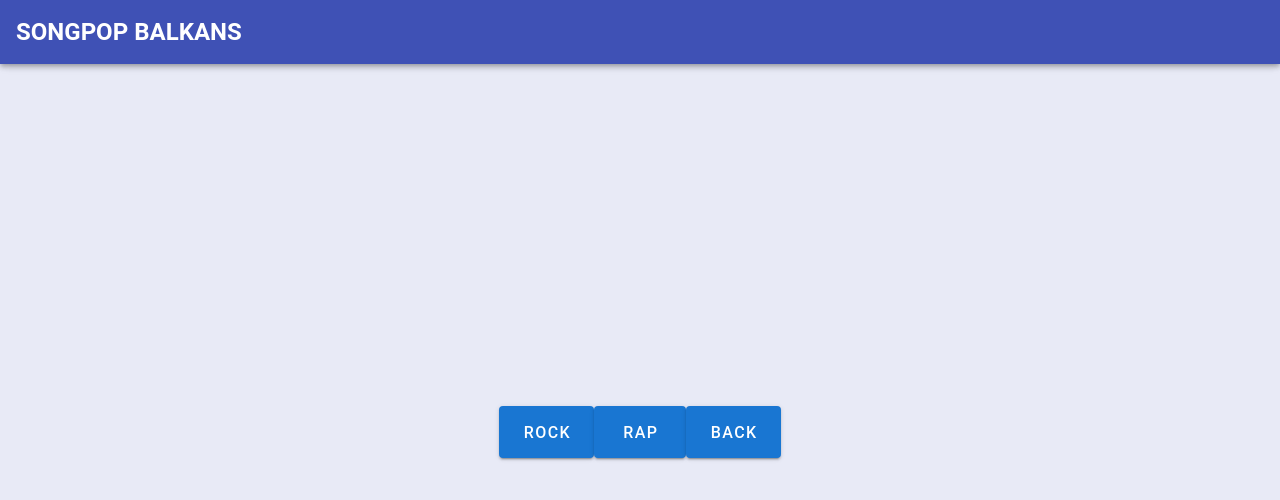
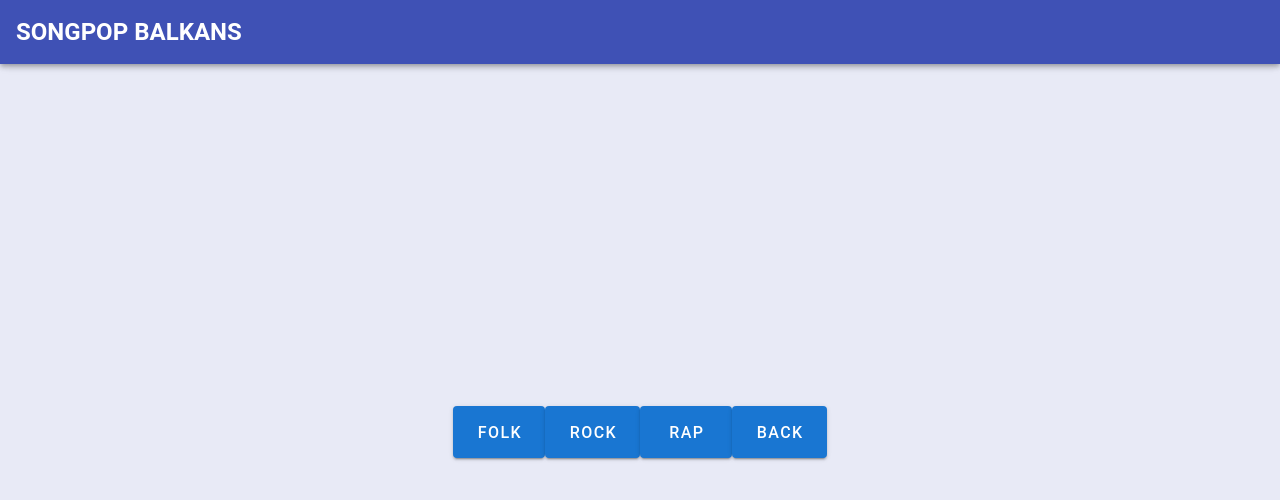
Before and after one commit to enricokokot/songpop-balkans-frontend, a Vue app: page /duel/start in a window 1280 px wide. Shown: the top 500 px of the page. Built offline with nearby package versions, Linux system fonts and the light colour scheme; the HTML template or start-up script is replaced by a standard one.

Commit message:
Improve duel feature

```diff
--- a/src/store.js
+++ b/src/store.js
@@ -7,7 +7,7 @@ export default {
       name: "Dino Merlić",
       result: "3-0",
       status: "reply",
-      playlist: "folk",
+      playlist: "rock",
       rounds: {
         0: {
           songs: ["Kiše jesenje", "Kap po kap", "Marija", "Ja sam budućnost"],
@@ -66,5 +66,5 @@ export default {
     },
   ],
   duelAgainst: {},
-  playlists: ["rock", "rap"],
+  playlists: ["folk", "rock", "rap"],
 };
--- a/src/views/PlayView.vue
+++ b/src/views/PlayView.vue
@@ -7,17 +7,24 @@
         <v-card-subtitle>{{ player.result }}</v-card-subtitle>
         <v-card-text></v-card-text>
         <v-card-actions
-          ><v-btn x-large color="primary" @click="playADuel(player)">{{
+          ><v-btn
+            v-if="player.status === 'waiting'"
+            x-large
+            color="primary"
+            @click="playADuel(player)"
+            disabled
+            >{{ player.status }}</v-btn
+          ><v-btn v-else x-large color="primary" @click="playADuel(player)">{{
             player.status
           }}</v-btn
           ><v-btn
-            v-if="player.status !== 'challenge'"
+            v-if="player.status !== 'challenge' && player.status !== 'waiting'"
             x-large
             color="error"
             @click="quitADuel(player.id)"
             >QUIT
-          </v-btn></v-card-actions
-        >
+          </v-btn>
+        </v-card-actions>
       </v-card>
     </v-container>
     <v-container justify-center>
--- a/src/views/PrepareForDuelView.vue
+++ b/src/views/PrepareForDuelView.vue
@@ -9,10 +9,7 @@
         {{ duelAgainst.name.split(" ")[0] }} has challenged you in
         {{ duelAgainst.playlist }}
       </h1>
-      <v-btn
-        x-large
-        color="primary"
-        @click="duel(duelAgainst, duelAgainst.playlist)"
+      <v-btn x-large color="primary" @click="duel(duelAgainst.playlist)"
         >ACCEPT</v-btn
       >
       <v-btn x-large color="primary" @click="goBack()">BACK</v-btn>
@@ -26,7 +23,7 @@
         :key="playlist"
         x-large
         color="primary"
-        @click="duel(duelAgainst, playlist)"
+        @click="duel(playlist)"
         >{{ playlist }}</v-btn
       >
       <v-btn x-large color="primary" @click="goBack()">BACK</v-btn>
@@ -47,7 +44,94 @@ export default {
     goBack() {
       this.$router.back();
     },
-    duel() {
+    duel(playlistName) {
+      const duelingPlayer = store.players.find(
+        (player) => player.id === this.duelAgainst.id
+      );
+      if (playlistName === "folk") {
+        duelingPlayer.playlist = playlistName;
+        duelingPlayer.rounds = {
+          0: {
+            songs: ["Mali signali", "Bele ruže", "Ponovo", "Aspirin"],
+            correctAnswer: "Aspirin",
+            playerPointsEarned: 0,
+            audio: require("C:\\Users\\ekoko\\Downloads\\Seka_-_Aspirin.mp3"),
+          },
+          1: {
+            songs: ["Mile Kitić", "Đani", "Olja Karleuša", "Miligram 3"],
+            correctAnswer: "Mile Kitić",
+            playerPointsEarned: 0,
+            audio: require("C:\\Users\\ekoko\\Downloads\\Mile_Kitić_-_Šampanjac.mp3"),
+          },
+          2: {
+            songs: ["Đani", "Djogani", "Trik FX", "Sinan Sakić"],
+            correctAnswer: "Sinan Sakić",
+            playerPointsEarned: 0,
+            audio: require("C:\\Users\\ekoko\\Downloads\\Sinan_Sakić_-_Trezan.mp3"),
+          },
+        };
+      }
+      if (playlistName === "rap") {
+        duelingPlayer.playlist = playlistName;
+        duelingPlayer.rounds = {
+          0: {
+            songs: ["Vojko V", "Edo Maajka", "The Beat Fleet", "Ajs Nigrutin"],
+            correctAnswer: "Vojko V",
+            playerPointsEarned: 0,
+            audio: require("C:\\Users\\ekoko\\Downloads\\Vojko_V_-_Ne_može.mp3"),
+          },
+          1: {
+            songs: [
+              "Ljuti načos",
+              "Esi mi dobar",
+              "Kinezi tranvestiti",
+              "Lovrinac",
+            ],
+            correctAnswer: "Esi mi dobar",
+            playerPointsEarned: 0,
+            audio: require("C:\\Users\\ekoko\\Downloads\\Bad_Copy_-_Esi_mi_dobar.mp3"),
+          },
+          2: {
+            songs: ["Vojko V", "The Beat Fleet", "Stoka", "Nered"],
+            correctAnswer: "The Beat Fleet",
+            playerPointsEarned: 0,
+            audio: require("C:\\Users\\ekoko\\Downloads\\The_Beat_Fleet_-_Malo_san_maka.mp3"),
+          },
+        };
+      }
+      if (playlistName === "rock" && this.duelAgainst.name !== "Dino Merlić") {
+        duelingPlayer.playlist = playlistName;
+        duelingPlayer.rounds = {
+          0: {
+            songs: ["Kiše jesenje", "Kap po kap", "Marija", "Ja sam budućnost"],
+            correctAnswer: "Kap po kap",
+            playerPointsEarned: 0,
+            audio: require("C:\\Users\\ekoko\\Downloads\\Divlje_jagode_-_Kap_po_kap.mp3"),
+          },
+          1: {
+            songs: [
+              "Vatra",
+              "Divlje jagode",
+              "Parni valjak",
+              "Bajaga i Instruktori",
+            ],
+            correctAnswer: "Parni valjak",
+            playerPointsEarned: 0,
+            audio: require("C:\\Users\\ekoko\\Downloads\\Parni_valjak_-_Sve_još_miriše_na_nju.mp3"),
+          },
+          2: {
+            songs: [
+              "Ne zovi mama doktora",
+              "Ja volim samo sebe",
+              "Previše suza u mom pivu",
+              "Teške boje",
+            ],
+            correctAnswer: "Previše suza u mom pivu",
+            playerPointsEarned: 0,
+            audio: require("C:\\Users\\ekoko\\Downloads\\Prljavo_kazaliste_-_Previše_suza_u_mom_pivu.mp3"),
+          },
+        };
+      }
       this.$router.replace("/game");
     },
   },
--- a/src/views/ScoreView.vue
+++ b/src/views/ScoreView.vue
@@ -2,7 +2,10 @@
   <v-container fill-height justify-center>
     <h1>This is the score page</h1>
     <h3>{{ finalScore }} - {{ enemyFinalScore }}</h3>
-    <h3 v-if="finalScore > enemyFinalScore">
+    <h3 v-if="!enemyPlayed">
+      We've sent your offer to {{ duelAgainst.name.split(" ")[0] }} :)
+    </h3>
+    <h3 v-else-if="finalScore > enemyFinalScore">
       Congratulations, you've earned your 3 coins!
     </h3>
     <h3 v-else-if="finalScore < enemyFinalScore">
@@ -21,8 +24,10 @@ import store from "@/store";
 export default {
   name: "HomeView",
   data: () => ({
+    duelAgainst: {},
     finalScore: 0,
     enemyFinalScore: 0,
+    enemyPlayed: true,
   }),
   methods: {
     goBack() {
@@ -31,14 +36,26 @@ export default {
   },
   mounted() {
     this.finalScore = store.duelAgainst.yourScore;
+    this.duelAgainst = store.duelAgainst;
     const enemyFinalScoreToBe = [];
+    const enemyHasPlayed = [];
     Object.keys(store.duelAgainst.rounds).forEach((key) =>
       enemyFinalScoreToBe.push(store.duelAgainst.rounds[key].playerPointsEarned)
+    );
+    Object.keys(store.duelAgainst.rounds).forEach((key) =>
+      enemyHasPlayed.push(store.duelAgainst.rounds[key].playerTimeAnswered)
     );
     this.enemyFinalScore = enemyFinalScoreToBe.reduce(
       (prev, curr) => prev + curr,
       0
     );
+    this.enemyPlayed = enemyHasPlayed.reduce((prev, curr) => prev + curr, 0);
+    if (!this.enemyPlayed)
+      store.players.find((player) => player.id === this.duelAgainst.id).status =
+        "waiting";
+    else
+      store.players.find((player) => player.id === this.duelAgainst.id).status =
+        "challenge";
   },
   computed: {
     //
```
